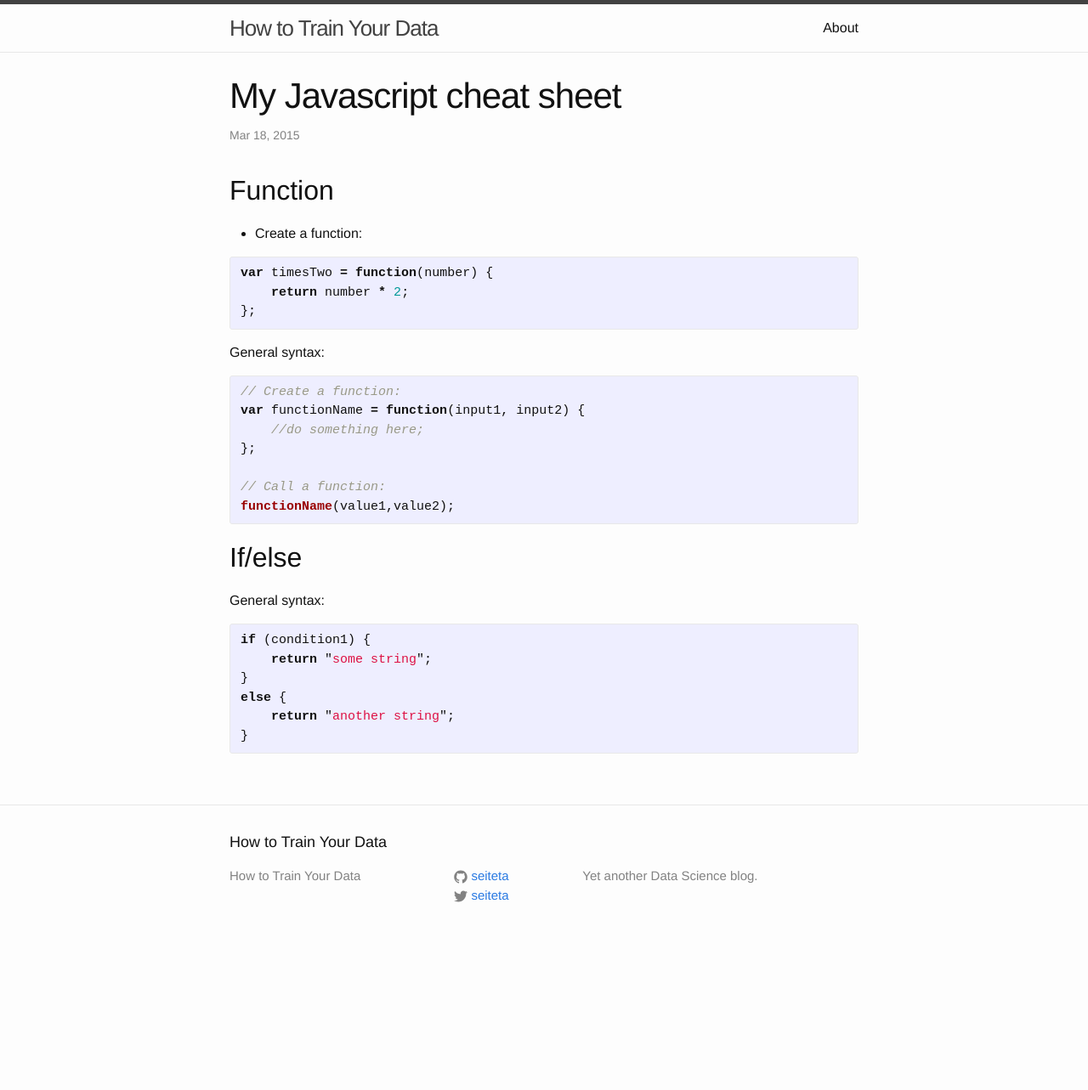
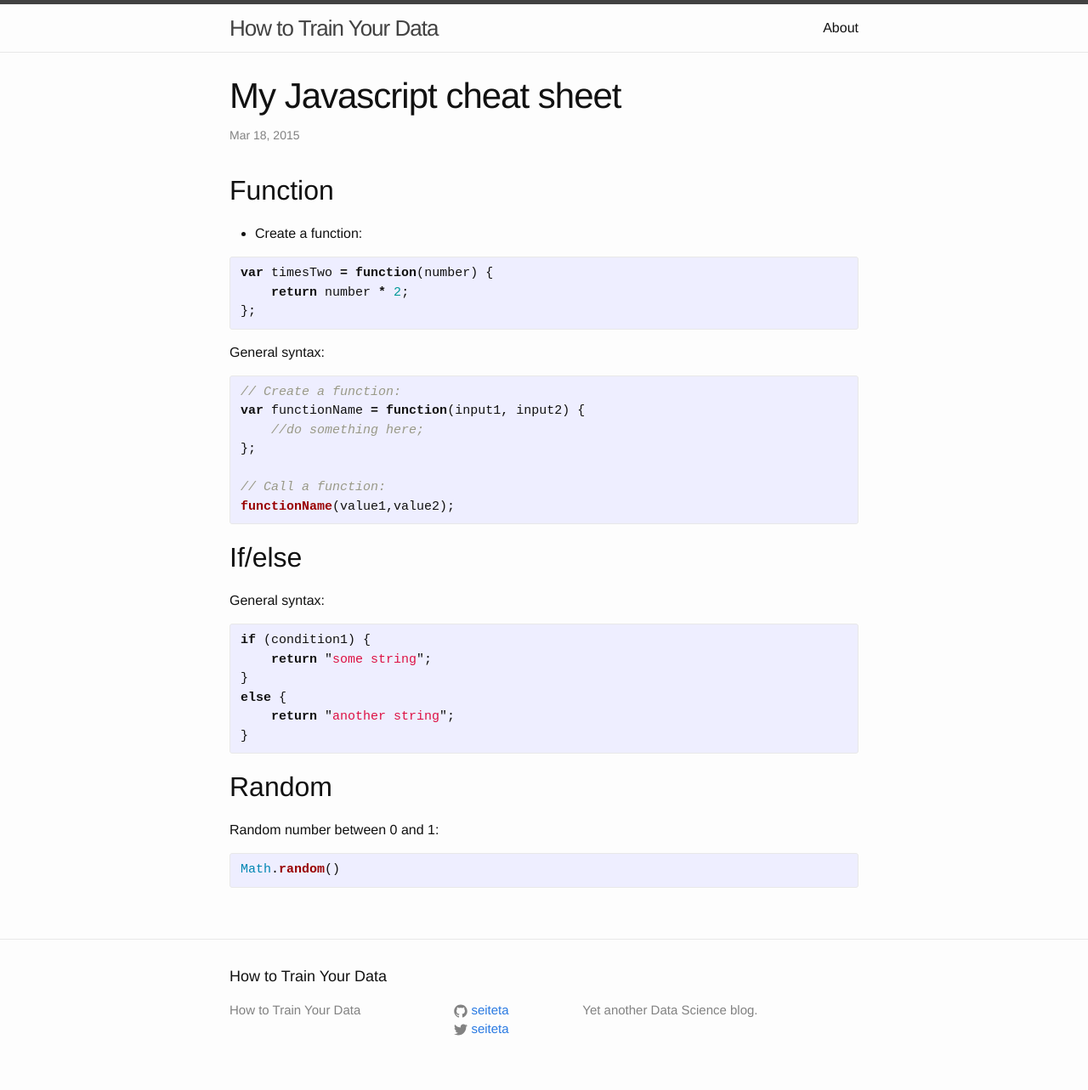
Before and after one commit to seiteta/seiteta.github.io_old, a Jekyll site: the page built from _posts/2015-03-18-javascript-reference.md, in a window 1280 px wide. Shown: the whole page at 85% size. Built offline with Jekyll 4.4.1, drawn with Linux system fonts in a browser that asks for light colours; before the commit the page ends 1125 px from its top, so only the background shows below that.

Commit message:
Update 2015-03-18-javascript-reference.md

```diff
--- a/_posts/2015-03-18-javascript-reference.md
+++ b/_posts/2015-03-18-javascript-reference.md
@@ -33,3 +33,9 @@ else {
     return "another string";
 }
 {% endhighlight %}
+
+## Random
+Random number between 0 and 1:
+{% highlight javascript %}
+Math.random()
+{% endhighlight %}
```
